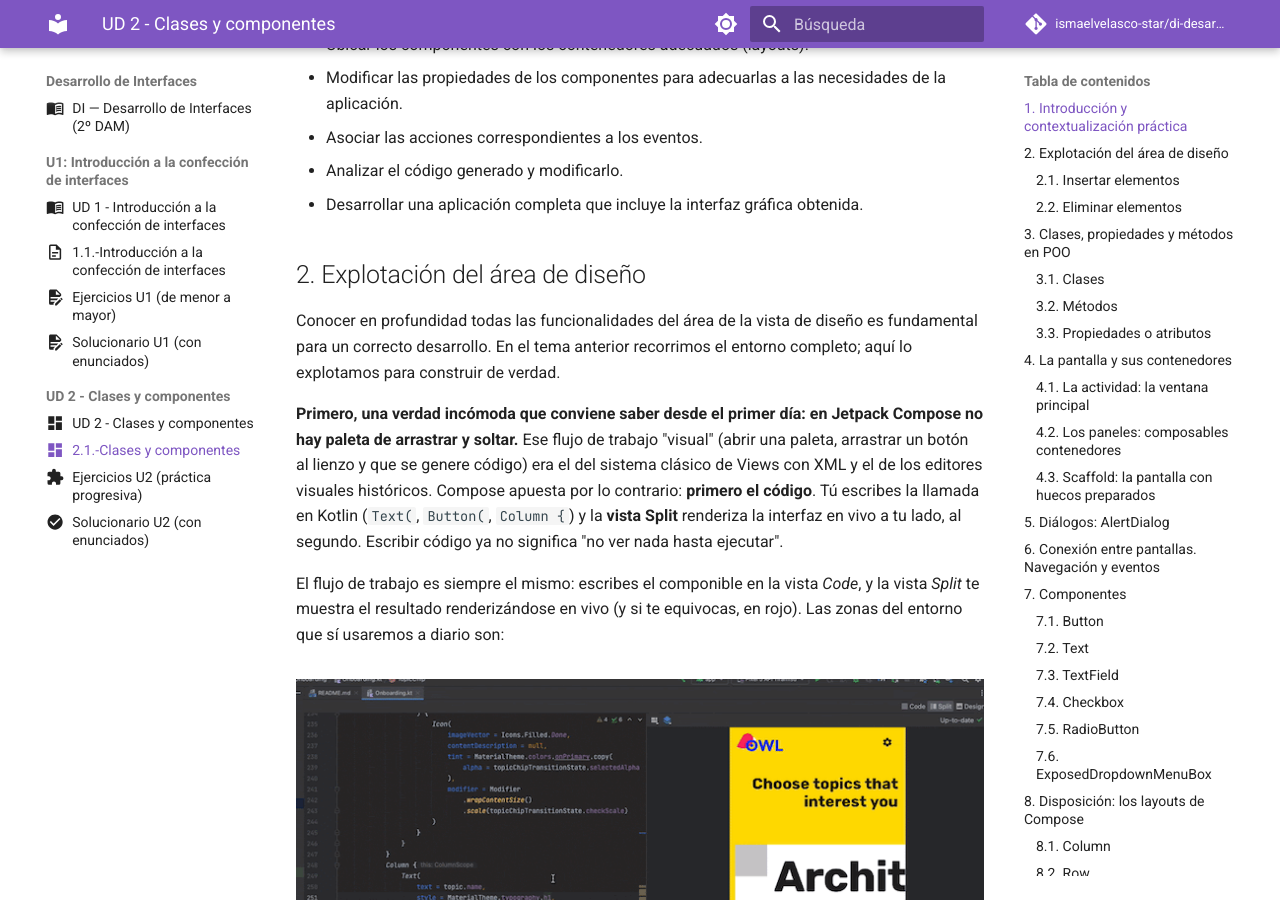
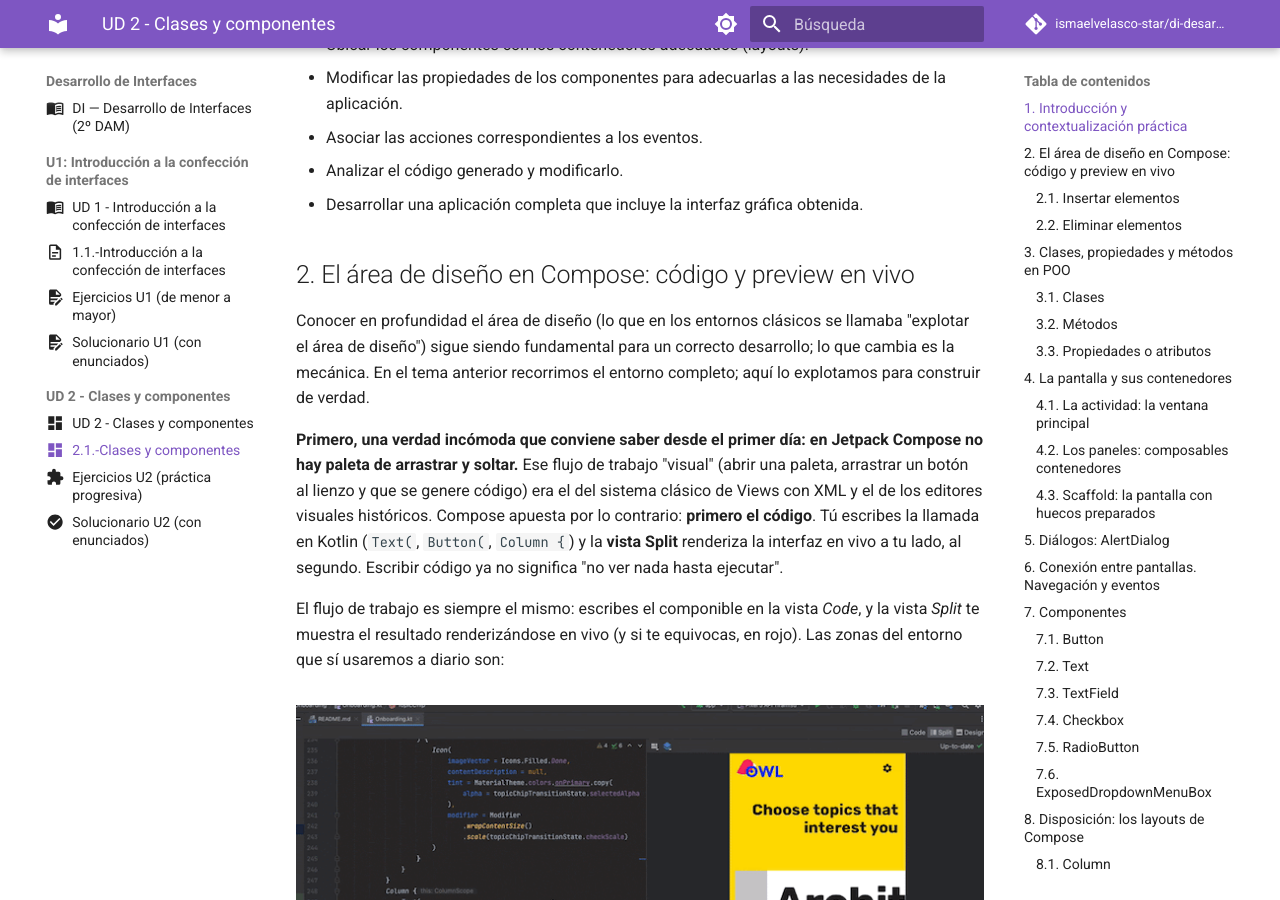
Before and after one commit to ismaelvelasco-star/di-desarrollo-interfaces, an MkDocs documentation site: the page built from docs/section1/u02/teoria/DI-U2.1.-ClasesYComponentes.md, in a window 1280 px wide and 900 px high, scrolled down 1131 px. Built offline with MkDocs 1.6.1 and Material for MkDocs 9.7.7, drawn with Linux system fonts in a browser that asks for light colours; comment, search, counter and statistics services are not loaded.

Commit message:
apartado 2 retitulado: 'El área de diseño en Compose: código y preview en vivo' (el nombre clásico prometía una paleta que no existe)

```diff
--- a/docs/section1/u02/teoria/DI-U2.1.-ClasesYComponentes.md
+++ b/docs/section1/u02/teoria/DI-U2.1.-ClasesYComponentes.md
@@ -47,9 +47,9 @@ flowchart LR
 - Analizar el código generado y modificarlo.
 - Desarrollar una aplicación completa que incluye la interfaz gráfica obtenida.
 
-## 2. Explotación del área de diseño
+## 2. El área de diseño en Compose: código y preview en vivo
 
-Conocer en profundidad todas las funcionalidades del área de la vista de diseño es fundamental para un correcto desarrollo. En el tema anterior recorrimos el entorno completo; aquí lo explotamos para construir de verdad.
+Conocer en profundidad el área de diseño (lo que en los entornos clásicos se llamaba "explotar el área de diseño") sigue siendo fundamental para un correcto desarrollo; lo que cambia es la mecánica. En el tema anterior recorrimos el entorno completo; aquí lo explotamos para construir de verdad.
 
 **Primero, una verdad incómoda que conviene saber desde el primer día: en Jetpack Compose no hay paleta de arrastrar y soltar.** Ese flujo de trabajo "visual" (abrir una paleta, arrastrar un botón al lienzo y que se genere código) era el del sistema clásico de Views con XML y el de los editores visuales históricos. Compose apuesta por lo contrario: **primero el código**. Tú escribes la llamada en Kotlin (`Text(`, `Button(`, `Column {`) y la **vista Split** renderiza la interfaz en vivo a tu lado, al segundo. Escribir código ya no significa "no ver nada hasta ejecutar".
 
```
Also changed, not shown: slides/section1-di/DI-U2.1.-ClasesYComponentes.md (+1 -1 lines).
